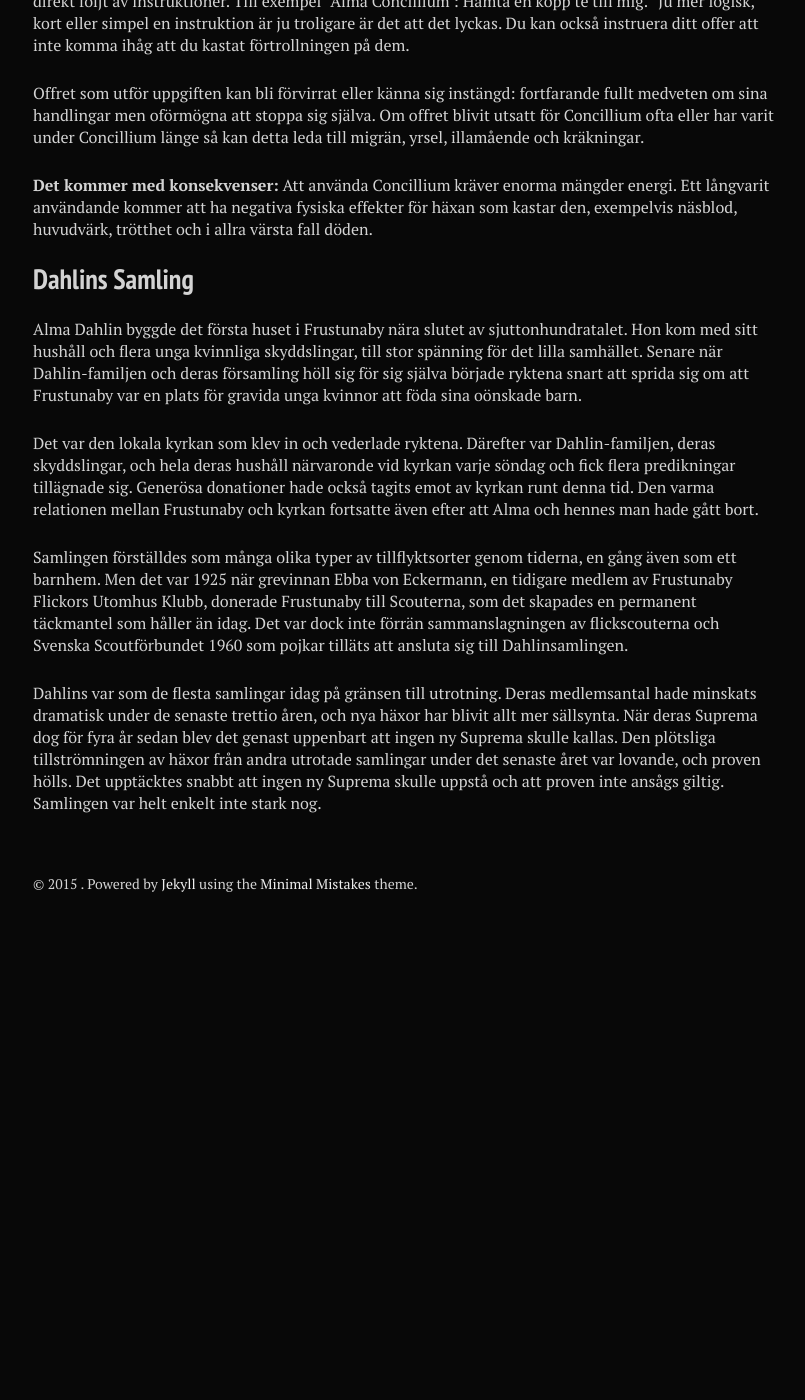
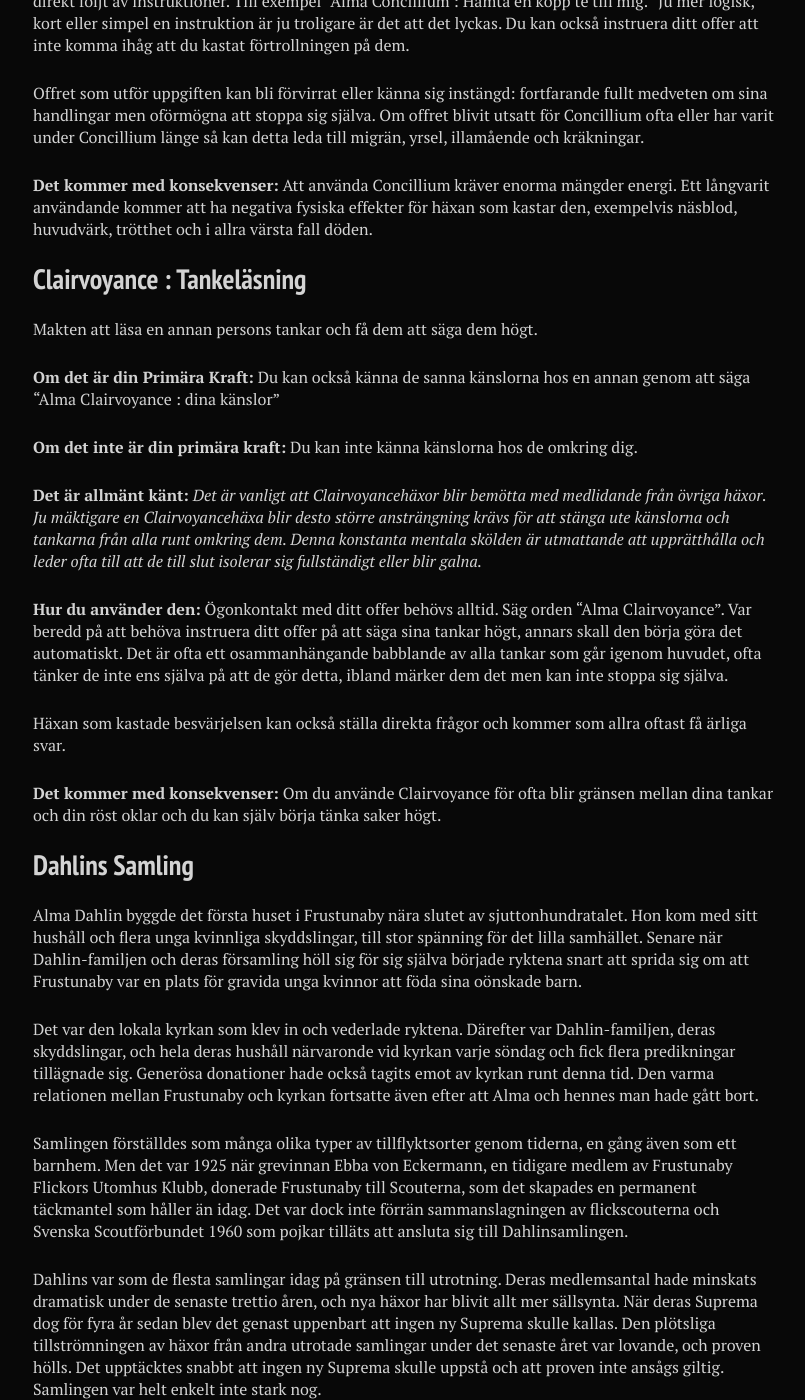
Before and after one commit to stanislavb/www.coven.nu, a Jekyll site: the page built from fiktion/index.md, in a window 1280 px wide and 1400 px high, scrolled down 7075 px. Shown: the whole window, without its empty margins (287-1092 px from the left). Built offline with Jekyll 4.4.1, drawn with Linux system fonts in a browser that asks for light colours; nearby versions of some CDN libraries; before the commit the page ends 8017 px from its top, so only the background shows below that; some of the changed text lies outside the part shown.

Commit message:
Update index.md

```diff
--- a/fiktion/index.md
+++ b/fiktion/index.md
@@ -158,6 +158,21 @@ Offret som utför uppgiften kan bli förvirrat eller känna sig instängd: fortf
 
 **Det kommer med konsekvenser:** Att använda Concillium kräver enorma mängder energi. Ett långvarit användande kommer att ha negativa fysiska effekter för häxan som kastar den, exempelvis näsblod, huvudvärk, trötthet och i allra värsta fall döden.
 
+## Clairvoyance : Tankeläsning
+Makten att läsa en annan persons tankar och få dem att säga dem högt.
+
+**Om det är din Primära Kraft:** Du kan också känna de sanna känslorna hos en annan genom att säga “Alma Clairvoyance : dina känslor”
+
+**Om det inte är din primära kraft:** Du kan inte känna känslorna hos de omkring dig.
+
+**Det är allmänt känt:** *Det är vanligt att Clairvoyancehäxor blir bemötta med medlidande från övriga häxor. Ju mäktigare en Clairvoyancehäxa blir desto större ansträngning krävs för att stänga ute känslorna och tankarna från alla runt omkring dem. Denna konstanta mentala skölden är utmattande att upprätthålla och leder ofta till att de till slut isolerar sig fullständigt eller blir galna.*
+
+**Hur du använder den:** Ögonkontakt med ditt offer behövs alltid. Säg orden “Alma Clairvoyance”. Var beredd på att behöva instruera ditt offer på att säga sina tankar högt, annars skall den börja göra det automatiskt. Det är ofta ett osammanhängande babblande av alla tankar som går igenom huvudet, ofta tänker de inte ens själva på att de gör detta, ibland märker dem det men kan inte stoppa sig själva.
+
+Häxan som kastade besvärjelsen kan också ställa direkta frågor och kommer som allra oftast få ärliga svar.
+
+**Det kommer med konsekvenser:** Om du använde Clairvoyance för ofta blir gränsen mellan dina tankar och din röst oklar och du kan själv börja tänka saker högt.
+
 ## Dahlins Samling
 
 Alma Dahlin byggde det första huset i Frustunaby nära slutet av sjuttonhundratalet. Hon kom med sitt hushåll och flera unga kvinnliga skyddslingar, till stor spänning för det lilla samhället. Senare när Dahlin-familjen och deras församling höll sig för sig själva började ryktena snart att sprida sig om att Frustunaby var en plats för gravida unga kvinnor att föda sina oönskade barn.
```
